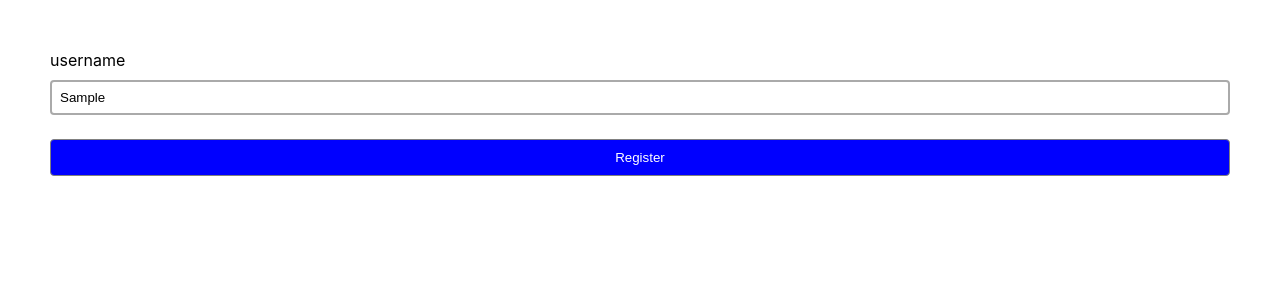
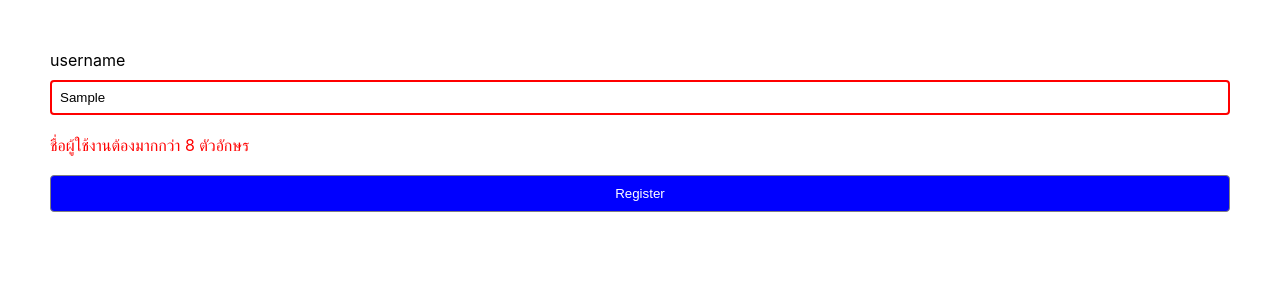
Before and after one commit to Firstkris/react-day3-state-pavitpim-fork, a React (Create React App) app: page / in a window 1280 px wide. Both pictures are taken after typing "Sample" into the empty fields and a click on the button "Register". Shown: the top 300 px of the page. Built offline with nearby package versions, Linux system fonts and the light colour scheme.

Commit message:
validate username

```diff
--- a/src/App.js
+++ b/src/App.js
@@ -5,30 +5,62 @@ import React from 'react';
 function App() {
   // State Controlled
   const [username, setUserName] = React.useState('');
-
+  const [errorUserName, setErrorUserName] = React.useState('');
+  const [usernameColor, setUserNameColor] = React.useState('black');
   // Handler Function <form>
   const handleSubmit = (event) => {
     event.preventDefault();
-    console.log('submit');
+    // Validate Form
+    // requirement : ไม่ต่ำกว่า 8 ตัวอักษร และ ไม่ซ้ำกับคนอื่น
+    if (username.length < 8) {
+      // alert('ชื่อผู้ใช้งานต้องมากกว่า 8 ตัวอักษร');
+      setErrorUserName('ชื่อผู้ใช้งานต้องมากกว่า 8 ตัวอักษร');
+      // errorUserName == 'ชื่อผู้ใช้งานต้องมากกว่า 8 ตัวอักษร'
+      setUserNameColor('red');
+    } else {
+      setUserNameColor('green');
+      setErrorUserName('');
+      // errorUserName == ""
+    }
+    // ส่งไป BackEnd เพื่อเก็บลง DataBase
   };
 
   // Handler Function <input>
   const handleUserNameChange = (event) => {
-    console.log('user typing..', event.target.value);
+    // console.log('user typing..', event.target.value);
     setUserName(event.target.value);
+    setErrorUserName('');
+    setUserNameColor('black');
   };
+
+  // การ setState ใน FN Component จะทำให้ Infinite Loop
+  // ต้อง set ใน Event Handler
+  // setUserName((p) => p + '5');
   return (
     <>
       <form onSubmit={handleSubmit} className='form'>
         {/* UserName */}
         <div className='form-input'>
           <label>username</label>
+          {/* Controlled Element */}
           <input
             type='text'
             placeholder='username or account'
             value={username} // value ที่แสดงผลขึ้นกับกับ React state
             onChange={handleUserNameChange}
+            style={{
+              borderColor: usernameColor,
+            }}
           />
+          {errorUserName && (
+            <p
+              style={{
+                color: usernameColor,
+              }}
+            >
+              {errorUserName}
+            </p>
+          )}
         </div>
 
         <button type='submit'>Register</button>
```
